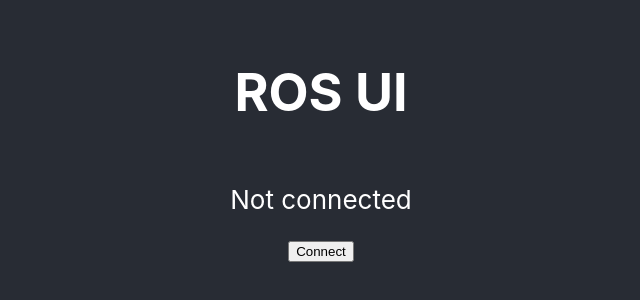
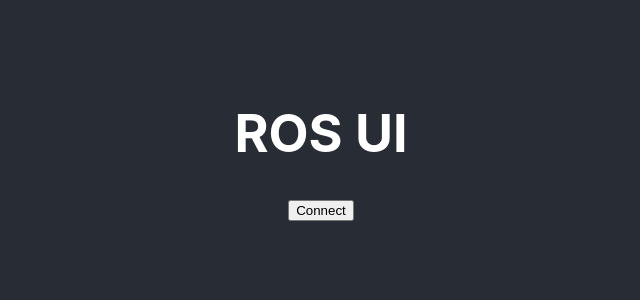
Before and after one commit to owuraku-zenas/robot-interface, a React (Create React App) app: page / in a window 1280 px wide. Shown: the part 256-556 px from the top of the page, without its empty margins (319-959 px from the left). Built offline with nearby package versions, Linux system fonts and the light colour scheme; the HTML template or start-up script is replaced by a standard one.

Commit message:
Added Main View and Connection View

```diff
--- a/src/App.jsx
+++ b/src/App.jsx
@@ -1,22 +1,37 @@
 import './App.css';
 import { useState, useEffect } from 'react';
 import ROSLIB from 'roslib';
+import MainView from './views/MainView';
+import ConnectionView from './views/ConnectionView';
 
 function App() {
 
   const [ros, setRos] = useState(null);
   const [connected, setConnected] = useState(false);
+  const [errorMessage, setErrorMessage] = useState(null);
 
-  const connect = () => {
-    setRos(new ROSLIB.Ros({
-      url: 'ws://localhost:9090'
-    }));
-    localStorage.setItem('rosURL', 'ws://localhost:9090');
-    setConnected(true);
+  const connect = (ip, port) => {
+    const url = `ws://${ip}:${port}`;
+    const tempRos = new ROSLIB.Ros({
+      url: url
+    });
+    tempRos.on('connection', () => {
+      setRos(tempRos);
+      localStorage.setItem('rosURL', url);
+      setConnected(true);
+    });
+
+    tempRos.on('error', (error) => {
+      setErrorMessage("Error connecting to Websocket");
+    });
+
+    tempRos.on('close', () => {
+      setConnected(false);
+    });
   }
 
   const disconnect = () => {
-    setRos(null);
+    ros.close();
     localStorage.removeItem('rosURL');
     setConnected(false);
   }
@@ -48,17 +63,11 @@ function App() {
 
   return (
     <div className="App">
-      <header className="App-header">
-        <h1>ROS UI</h1>
-        <p>
-          {connected ? 'Connected' : 'Not connected'}
-        </p>
-        {
-          connected ?
-          <button onClick={() => disconnect() } >Disconnect</button> :
-          <button onClick={() => connect() } >Connect</button>
-        }
-      </header>
+      {
+        !connected ?
+          <ConnectionView connect={connect} errorMessage={errorMessage} /> :
+          <MainView disconnect={disconnect} ros={ros}/>
+      }
     </div>
   );
 }
--- /dev/null
+++ b/src/views/ConnectionView.jsx
@@ -0,0 +1,20 @@
+import React from 'react'
+
+const ConnectionView = ({ connect, errorMessage }) => {
+    const ip = "localhost";
+    const port = "9090";
+
+  return (
+    <div>
+        <header className="App-header">
+            <h1>ROS UI</h1>
+            {errorMessage && <p>{errorMessage}</p>}
+            {/* TODO: Input Field for ip and port*/}
+
+            <button onClick={() => connect(ip, port)} >Connect</button>
+          </header>
+    </div>
+  )
+}
+
+export default ConnectionView
--- /dev/null
+++ b/src/views/MainView.jsx
@@ -0,0 +1,13 @@
+import React from 'react'
+
+const MainView = ({ disconnect }) => {
+    return (
+        <div>
+            <h1>LoginView</h1>
+            <p>Connected</p>
+            <button onClick={() => disconnect()} >Disconnect</button>
+        </div>
+    )
+}
+
+export default MainView
```
